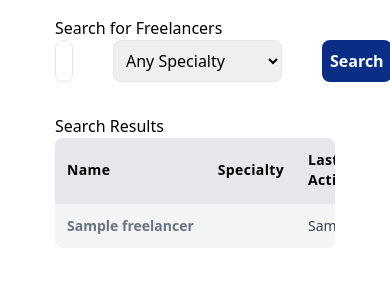
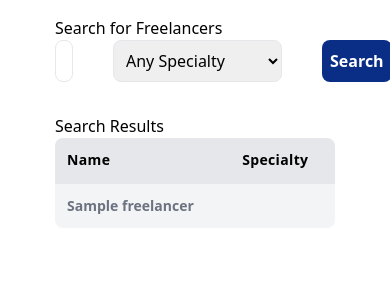
Before and after one commit to taylanoaydin/gigl, a Flask app: template templates/profilesearch.html in a window 390 px wide. Shown: the part 82-382 px from the top of the page. Run offline with Flask 3, Linux system fonts and the light colour scheme; the template is opened without the code that fills it: values that come from a table or form of the project are taken from there, most other values are stand-ins (such as "Sample title", 1, 10 or a date in 2020).

Commit message:
Update profilesearch.html
updated visibility of last active on mobile

```diff
--- a/templates/profilesearch.html
+++ b/templates/profilesearch.html
@@ -55,7 +55,7 @@
           <tr>
             <th id="name" class="p-3 text-sm font-semibold tracking-wide text-left cursor-pointer">Name</th>
             <th id="specialty" class="p-3 text-sm font-semibold tracking-wide text-left cursor-pointer">Specialty</th>
-            <th id="lastactive" class="p-3 text-sm font-semibold tracking-wide text-left cursor-pointer">Last Active
+            <th id="lastactive" class="hidden md:table-cell p-3 text-sm font-semibold tracking-wide text-left cursor-pointer">Last Active
             </th>
           </tr>
         </thead>
@@ -129,7 +129,7 @@
               </span>
               {% endif %}
             </td>
-            <td scope="row" class="p-3 text-sm text-gray-700 whitespace-nowrap">{{ freelancer.get_active() }}</td>
+            <td scope="row" class="hidden md:table-cell p-3 text-sm text-gray-700 whitespace-nowrap">{{ freelancer.get_active() }}</td>
           </tr>
           {% endfor %}
         </tbody>
```
